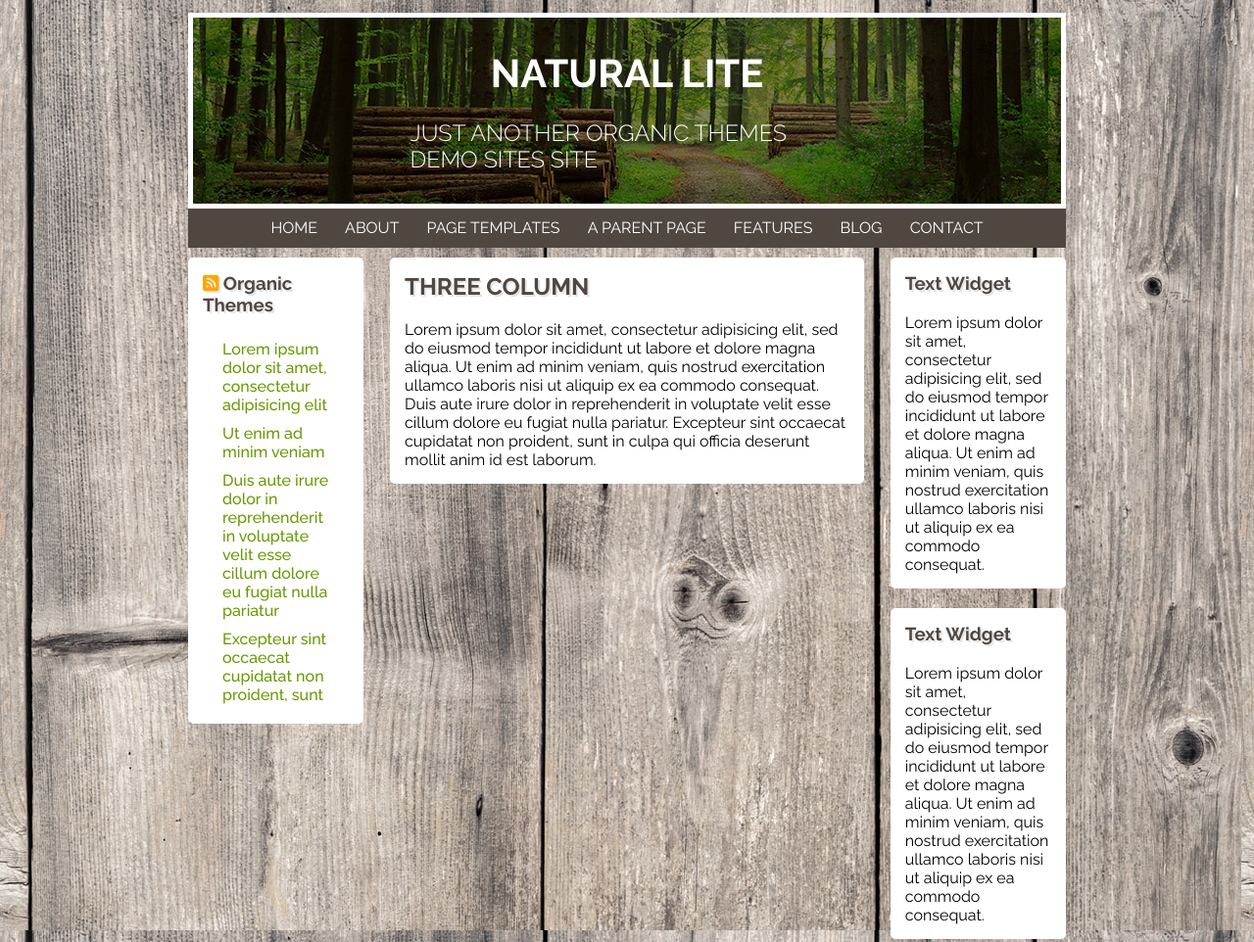
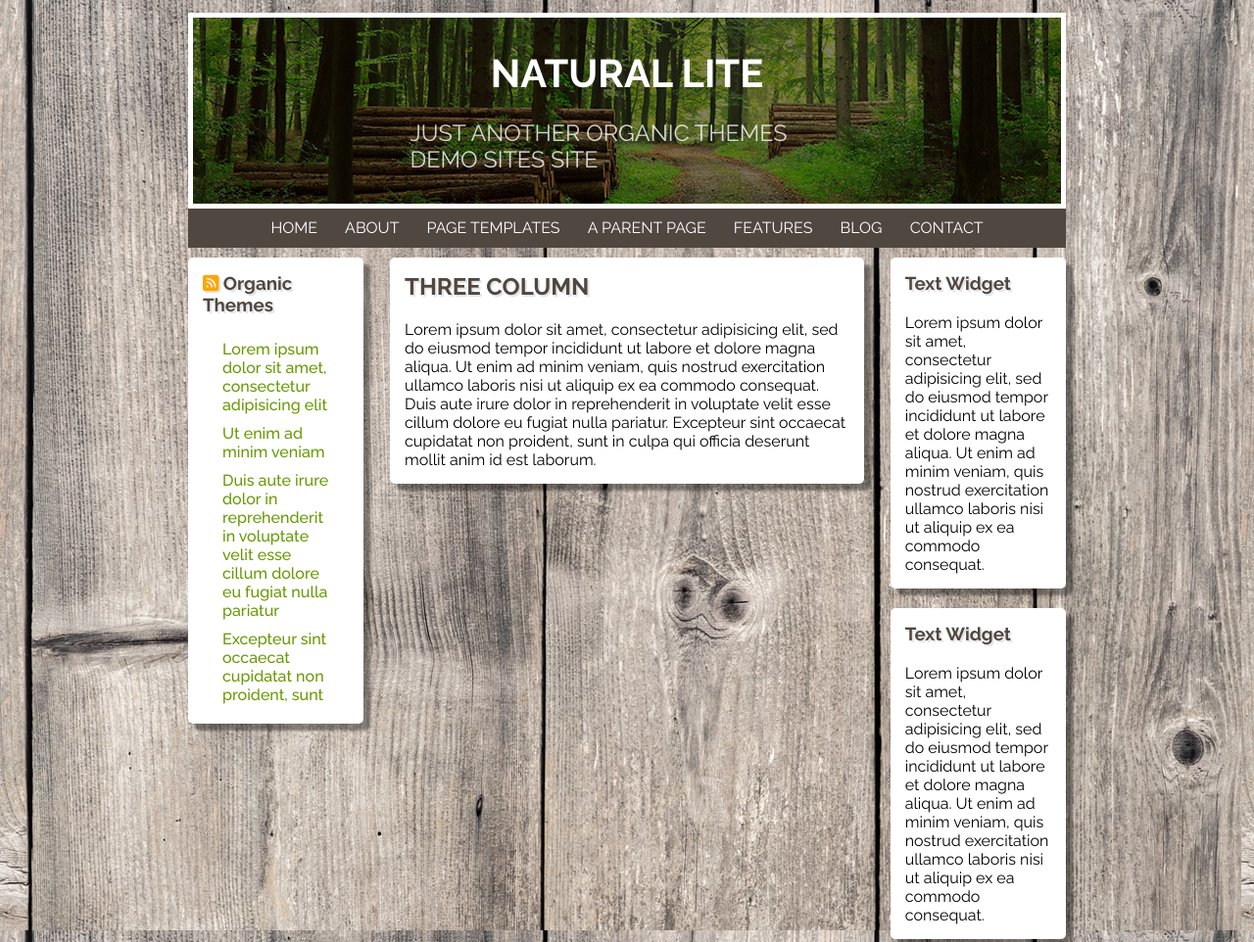
Before and after one commit to Antonio-Donadoni/htmlcss-wp, a plain HTML site: page index.html in a window 1280 px wide. Shown: the top 962 px of the page at 98% size. Drawn offline with Linux system fonts and the light colour scheme.

Commit message:
add box shadow + debug. finito

```diff
--- a/css/main.css
+++ b/css/main.css
@@ -41,7 +41,8 @@ main{
     text-align: center;
   }
   .title h3 {
-    font-weight: 300;
+    font-weight: 400;
+    color: rgba(255,255,255,0.8)
   }
   /* css navbar */
   nav{
@@ -60,11 +61,9 @@ main{
     display: inline-block;
     text-align: center;
     padding: 0 10px;
-    /* debug */
     border-left: inset 2px transparent;
     border-right: inset 2px transparent;
   }
-
 
   nav a {
     text-decoration: none;
@@ -79,7 +78,6 @@ main{
     border-left: 1px solid rgba(0, 0, 0, .4);
   }
 
-
  /* css main box */
 .main-box::after{
   content: "";
@@ -91,28 +89,29 @@ main{
   padding: 15px;
   border-radius: 5px;
   background-color: white;
+  box-shadow: 7px 7px 3px rgba(0, 0, 0, 0.4);
 
 }
 aside {
   float: left;
   width: 20%;
 }
+
 .main-box h2, .main-box h3 {
   padding-bottom: 20px;
   color: #504741;
   text-shadow: 2px 2px #E5E5E5;
 }
 
-
   /* css left side */
-
   .side-l ul {
   list-style-type: none;
   }
 
-.side-l li {
+  .side-l li {
   padding: 5px 20px;
-}
+  }
+
   .side-l a {
     text-decoration: none;
     color: #669900;
@@ -134,7 +133,6 @@ aside {
   width: 54%;
   margin: 0 3%;
   }
-
 
 /* css footer */
 footer
```
Also changed, not shown: index.html (+3 -3 lines).
